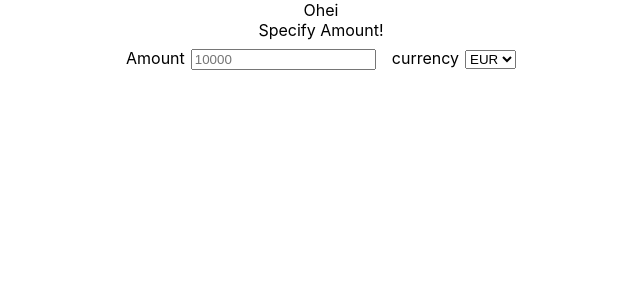
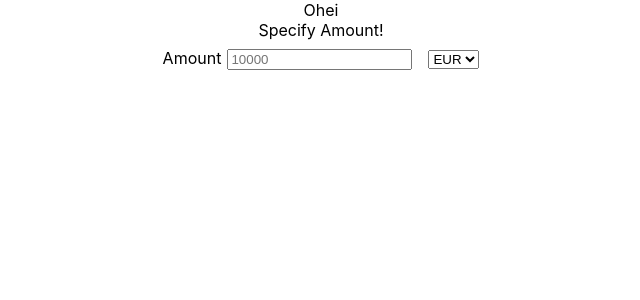
Before and after one commit to mprtcz/LearningReact, a React (Create React App) app: page / in a window 1280 px wide. Shown: the top 300 px of the page, without its empty margins (319-959 px from the left). Built offline with nearby package versions, Linux system fonts and the light colour scheme.

Commit message:
Removed a logo that fuked everything up because for some reason if env is set to CI warnings are errors.

```diff
--- a/package.json
+++ b/package.json
@@ -7,6 +7,7 @@
     "@testing-library/react": "^9.5.0",
     "@testing-library/user-event": "^7.2.1",
     "bootstrap": "^3.3.7",
+    "gh-pages": "^3.1.0",
     "react": "^16.13.1",
     "react-bootstrap": "^1.4.0",
     "react-dom": "^16.13.1",
--- a/src/App.js
+++ b/src/App.js
@@ -1,5 +1,4 @@
 import React from "react";
-import logo from "./logo.svg";
 import "./App.css";
 import AmountSpecifier from "./components/AmountSpecifier";
 
--- a/src/components/AmountSpecifier.jsx
+++ b/src/components/AmountSpecifier.jsx
@@ -15,7 +15,6 @@ class AmountSpecifier extends Component {
             <Form.Control type="number" placeholder="10000" />
           </Form.Group>
           <Form.Group controlId="exampleForm.ControlSelect1">
-            <Form.Label>currency</Form.Label>
             <Form.Control as="select">
               {this.currencies.map((currency) => (
                 <option>{currency}</option>
```
Also changed, not shown: 1 other file (tests, documents, lock files or other folders).
